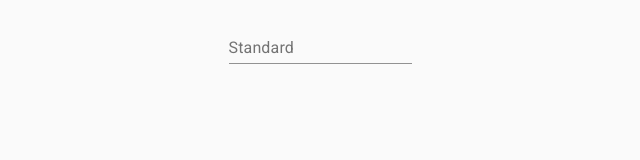
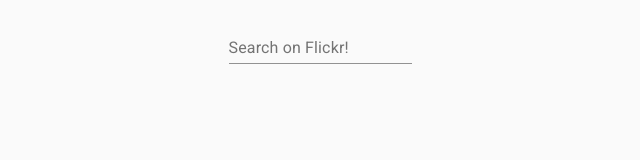
Before and after one commit to frogThanos/flickr-client, a React (Create React App) app: page / in a window 1280 px wide. Shown: the top 160 px of the page, without its empty margins (320-960 px from the left). Built offline with nearby package versions, Linux system fonts and the light colour scheme.

Commit message:
setup redux store and devTools

```diff
--- a/src/App.tsx
+++ b/src/App.tsx
@@ -1,15 +1,19 @@
 import React from 'react';
+import { Provider } from 'react-redux';
 import CssBaseline from '@material-ui/core/CssBaseline';
 import './App.css';
 
 import Search from './components/Search';
+import { store } from './redux';
 
 const App: React.FC = () => {
   return (
-    <div className="App">
-      <CssBaseline />
-      <Search />
-    </div>
+    <Provider store={store}>
+      <div className="App">
+        <CssBaseline />
+        <Search />
+      </div>
+    </Provider>
   );
 };
 
--- a/src/components/Search/index.tsx
+++ b/src/components/Search/index.tsx
@@ -6,8 +6,7 @@
   return (
     <div>
       <TextField
-        id="standard-basic"
-        label="Standard"
+        label="Search on Flickr!"
         margin="normal"
         onChange={(event) => setText(event.target.value)}
       />
--- /dev/null
+++ b/src/redux/index.ts
@@ -0,0 +1,5 @@
+import store from './store';
+
+export {
+  store,
+}
--- /dev/null
+++ b/src/redux/store.ts
@@ -0,0 +1,12 @@
+import { applyMiddleware, createStore } from 'redux';
+import thunk from 'redux-thunk';
+import { composeWithDevTools } from 'redux-devtools-extension/developmentOnly';
+
+const middleware = applyMiddleware(thunk);
+
+const store = createStore(
+  () => null,
+  composeWithDevTools(middleware),
+);
+
+export default store;
```
Also changed, not shown: package.json (+7 -0 lines), 1 other file (tests, documents, lock files or other folders).
